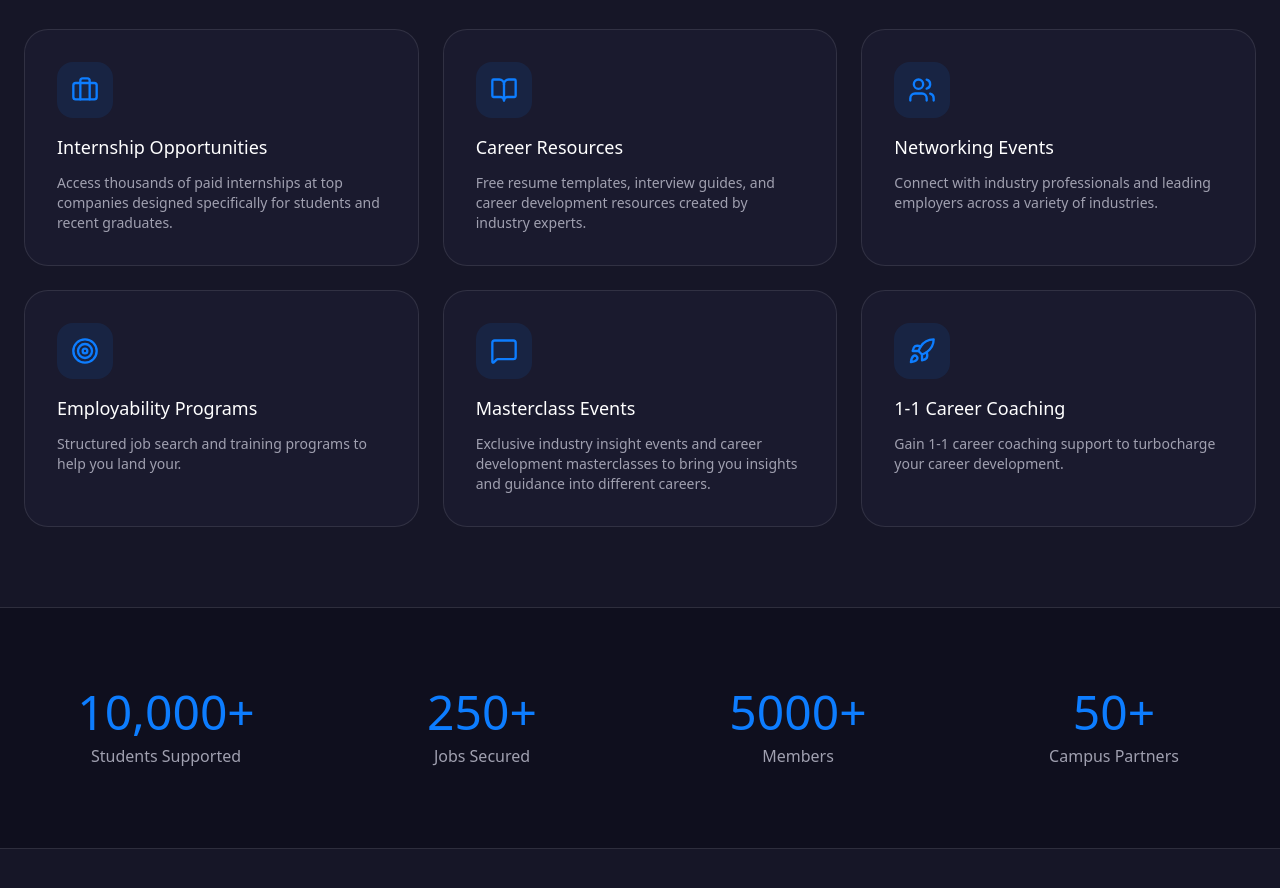
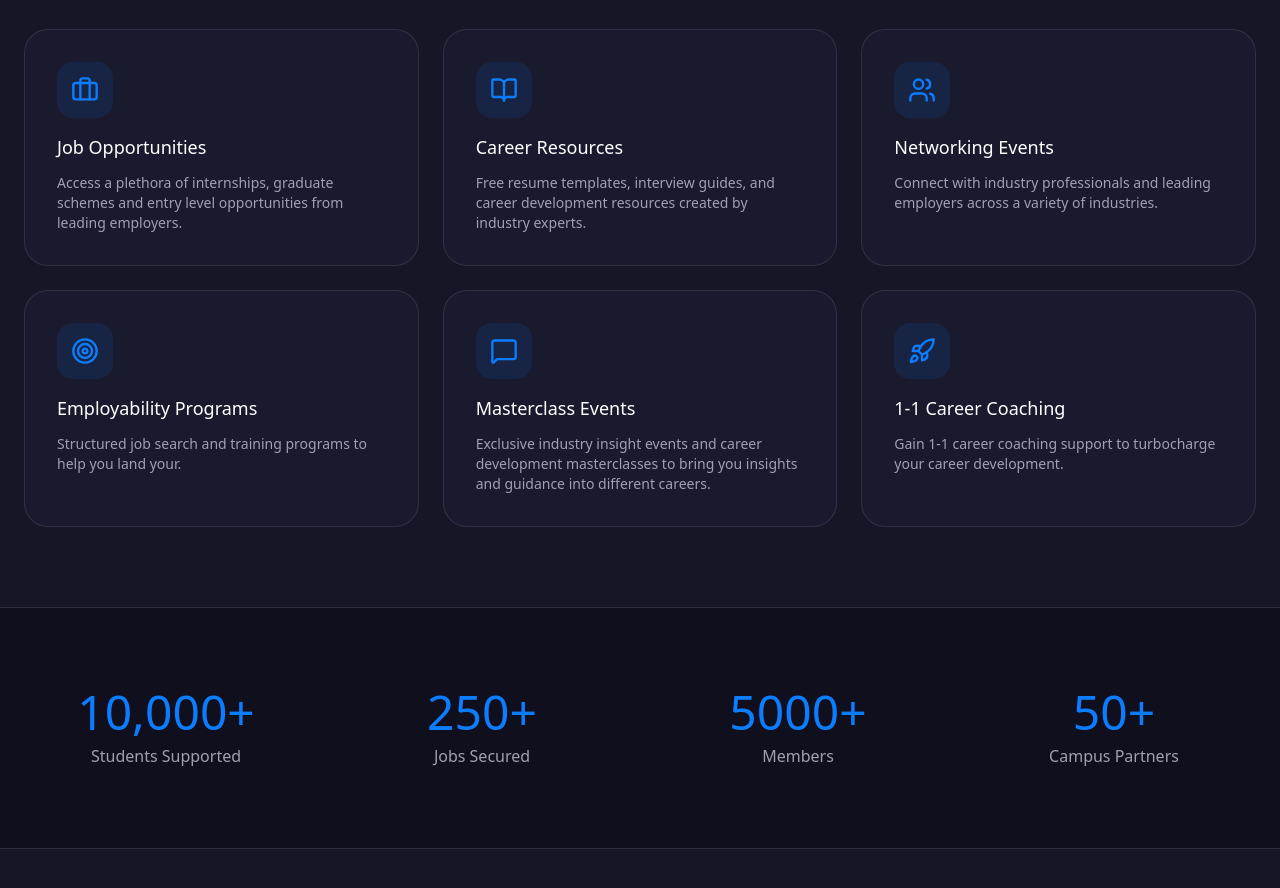
Before and after one commit to Shemz-ux/FOP-app, a React (Vite) app in the folder frontend/: page /students in a window 1280 px wide. Shown: the part 1540-2428 px from the top of the page. Built offline with nearby package versions, Linux system fonts and the light colour scheme; no server answers.

Commit message:
Updating text

```diff
--- a/frontend/src/components/Ui/EducationCard.jsx
+++ b/frontend/src/components/Ui/EducationCard.jsx
@@ -498,7 +498,7 @@ export default function EducationCard({ educationData, onSave }) {
 
           <div>
             <div className="text-sm text-muted-foreground mb-1 text-left">Career Interests</div>
-            <div className="flex flex-wrap gap-2 mt-2">
+            <div className="flex flex-wrap gap-2 mt-2 text-left">
               {localEducationData.role_interest_option_one && (
                 <span className="px-3 py-1 bg-primary/10 text-primary rounded-lg text-sm">
                   {localEducationData.role_interest_option_one}
--- a/frontend/src/pages/Employers/Employers.jsx
+++ b/frontend/src/pages/Employers/Employers.jsx
@@ -242,7 +242,7 @@ export default function Employers() {
               <div className="w-14 h-14 rounded-xl bg-primary/10 text-primary flex items-center justify-center mb-4 group-hover:scale-110 transition-transform">
                 <Globe className="w-7 h-7" />
               </div>
-              <h3 className="text-foreground mb-3">Employability programs</h3>
+              <h3 className="text-foreground mb-3">Employability Programs</h3>
               <p className="text-muted-foreground text-sm">
                 Leverage our flagship employability program to access career-ready talent.
               </p>
--- a/frontend/src/pages/Students/Students.jsx
+++ b/frontend/src/pages/Students/Students.jsx
@@ -137,9 +137,9 @@ export default function Students() {
               <div className="w-14 h-14 rounded-xl bg-primary/10 text-primary flex items-center justify-center mb-4 group-hover:scale-110 transition-transform">
                 <Briefcase className="w-7 h-7" />
               </div>
-              <h3 className="text-foreground mb-3">Internship Opportunities</h3>
+              <h3 className="text-foreground mb-3">Job Opportunities</h3>
               <p className="text-muted-foreground text-sm">
-                Access thousands of paid internships at top companies designed specifically for students and recent graduates.
+                Access a plethora of internships, graduate schemes and entry level opportunities from leading employers.
               </p>
             </div>
 
```
